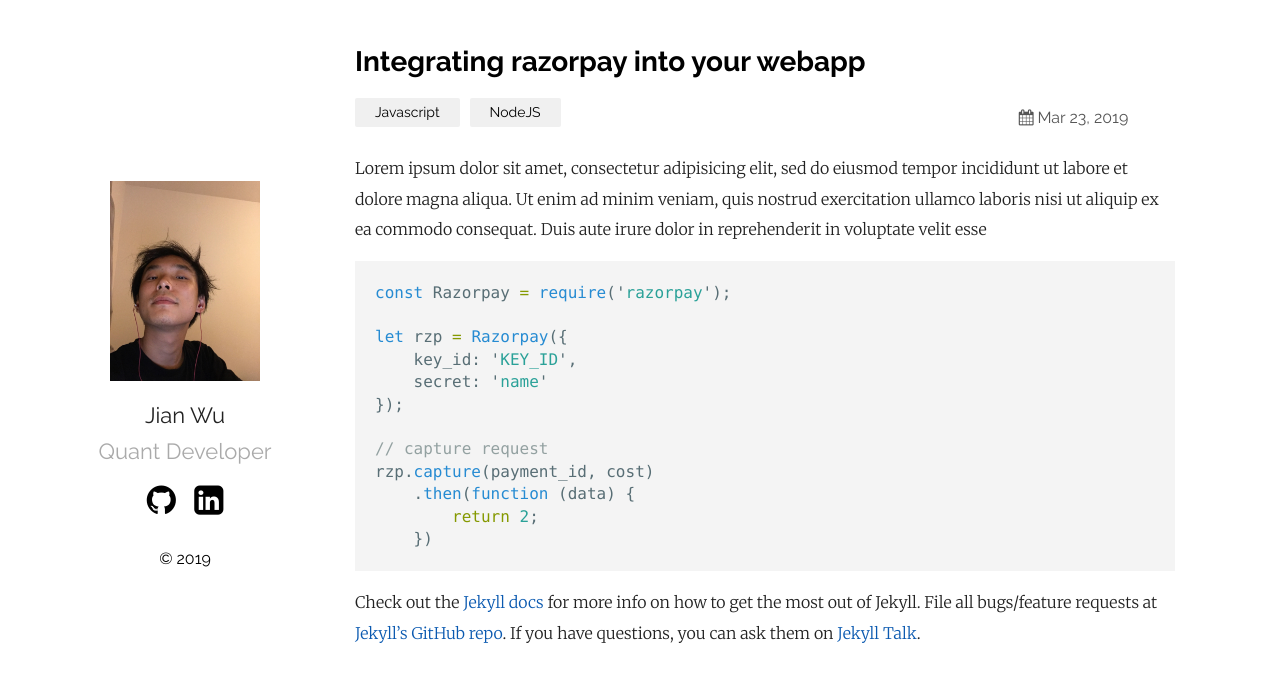
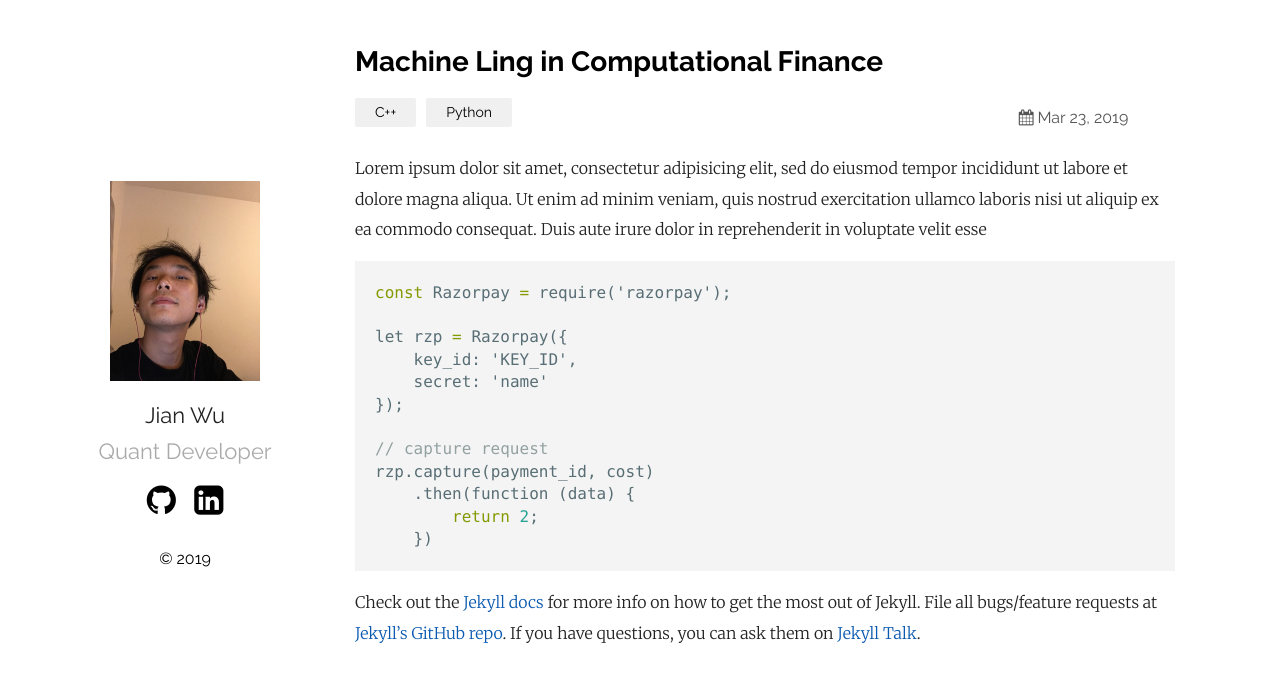
Before and after one commit to jianwu21/jianwu21.github.io, a Jekyll site: the page built from _posts/2019-03-23-welcome-to-jekyll.markdown, in a window 1280 px wide. Shown: the top 682 px of the page. Built offline with Jekyll 4.4.1, drawn with Linux system fonts in a browser that asks for light colours.

Commit message:
try post

````diff
--- a/_posts/2019-03-23-welcome-to-jekyll.markdown
+++ b/_posts/2019-03-23-welcome-to-jekyll.markdown
@@ -1,12 +1,12 @@
 ---
 layout: post
-title:  "Integrating razorpay into your webapp"
+title:  "Machine Ling in Computational Finance"
 date:   2019-03-23 21:03:36 +0530
-categories: Javascript NodeJS
+categories: C++ Python
 ---
 Lorem ipsum dolor sit amet, consectetur adipisicing elit, sed do eiusmod tempor incididunt ut labore et dolore magna aliqua. Ut enim ad minim veniam, quis nostrud exercitation ullamco laboris nisi ut aliquip ex ea commodo consequat. Duis aute irure dolor in reprehenderit in voluptate velit esse
 
-```javascript
+```cpp
 const Razorpay = require('razorpay');
 
 let rzp = Razorpay({
````
